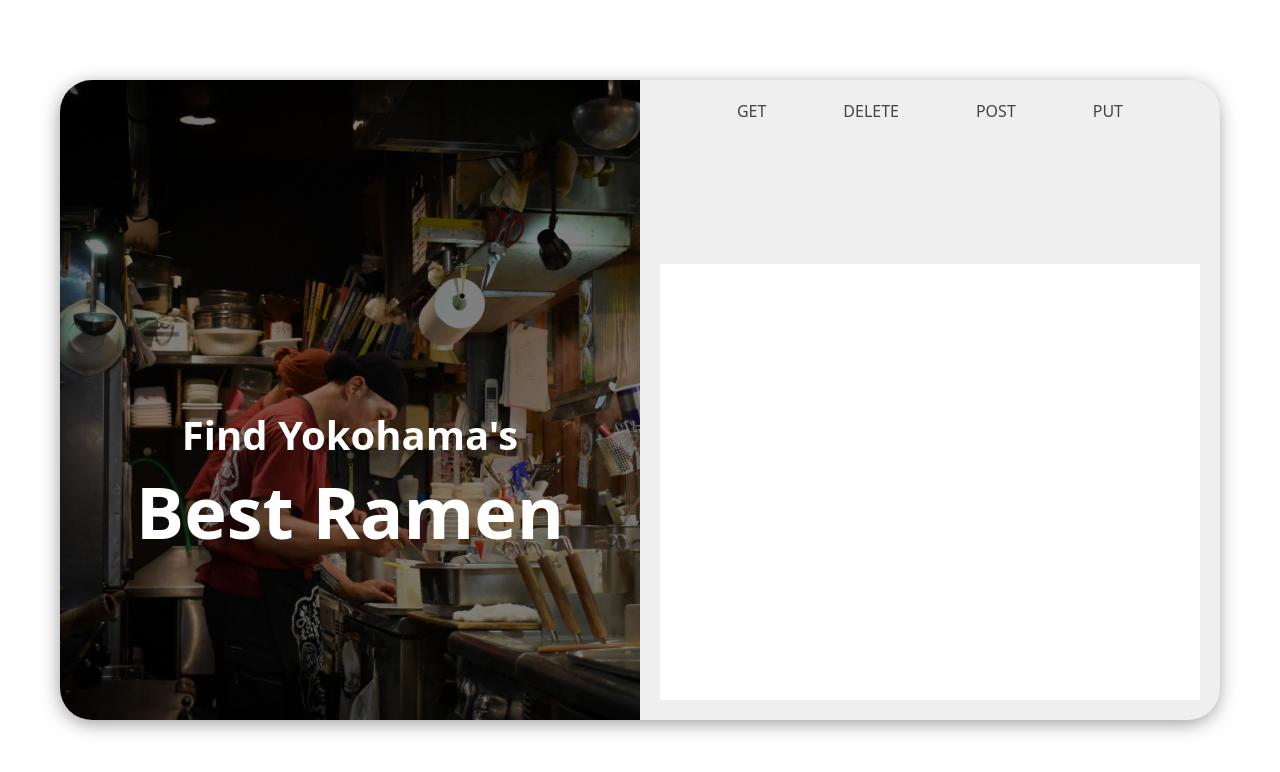
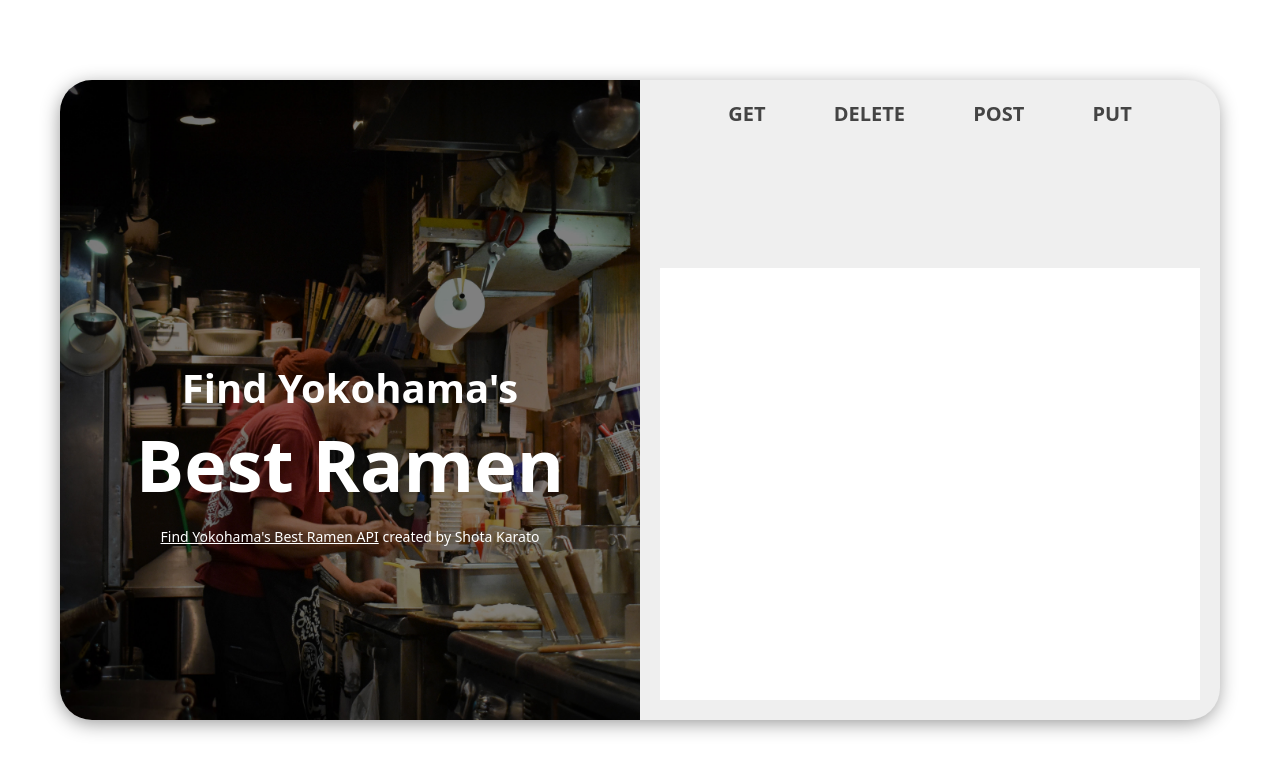
Before and after one commit to ShotaKarato/ramen-api, a website: page client/index.html in a window 1280 px wide. Drawn offline with Linux system fonts and the light colour scheme.

Commit message:
style: ffixed menu font styles and added link to the git page

```diff
--- a/client/index.html
+++ b/client/index.html
@@ -16,6 +16,9 @@
       <h1 class="ramen_search__main-title">
         Find Yokohama's <br><span>Best Ramen</span>
       </h1>
+      <p class="ramen_search__main-copyright">
+        <a href="https://github.com/ShotaKarato/ramen-api">Find Yokohama's Best Ramen API</a> created by Shota Karato
+      </p>
     </section>
     <section class="ramen_search__box ramen_search__box--right">
       <ul class="ramen_search__req-list">
--- a/client/styles.css
+++ b/client/styles.css
@@ -30,17 +30,18 @@ body {
 .ramen_search__box {
   width: 50%;
 }
+.ramen_search__box {
+  display: flex;
+  flex-direction: column;
+}
 .ramen_search__box.ramen_search__box--left {
-  display: flex;
-  justify-content: center;
-  align-items: flex-end;
+  justify-content: flex-end;
+  align-items: center;
   padding: 160px 0;
   background: no-repeat url('./img/ramen.jpg');
   background-size: cover;
 }
 .ramen_search__box.ramen_search__box--right {
-  display: flex;
-  flex-direction: column;
   align-items: space-between;
   padding: 20px 20px;
 }
@@ -52,6 +53,13 @@ body {
 }
 .ramen_search__main-title span {
   font-size: 7.2rem;
+}
+.ramen_search__main-copyright {
+  font-size: 1.4rem;
+  color: #fff;
+}
+.ramen_search__main-copyright a {
+  color: #fff;
 }
 .ramen_search__req-list {
   display: flex;
@@ -66,6 +74,8 @@ body {
 .ramen_search__req-list li a {
   text-decoration: none;
   color: #444;
+  font-size: 2rem;
+  font-weight: 700;
 }
 .ramen_search__inputs {
   height: 200px;
```
